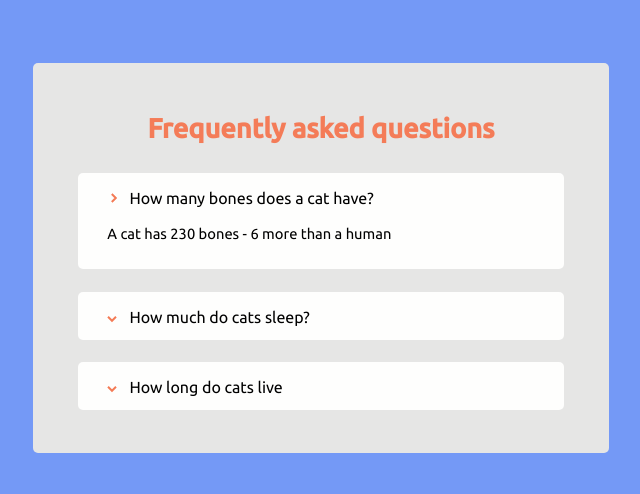
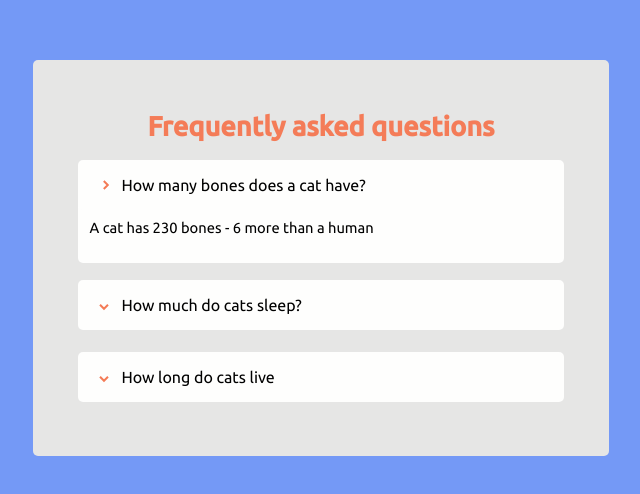
Before and after one commit to vkaren/faq-component, a plain HTML site: page index.html in a window 1280 px wide. Shown: the part 142-636 px from the top of the page, without its empty margins (319-959 px from the left). Drawn offline with Linux system fonts and the light colour scheme.

Commit message:
Add files via upload

```diff
--- a/index.html
+++ b/index.html
@@ -10,17 +10,25 @@
   <body>
     <div class="faq">
       <h1>Frequently asked questions</h1>
-      <div class="questions">
-        <p class="question"></p>
-        <div><p class="answer"></p></div>
+
+      <div class="question-box">
+        <div class="question">
+          <p class="question-text"></p>
+        </div>
+        <div class="answer"><p class="answer-text"></p></div>
       </div>
-      <div class="questions">
-        <p class="question"></p>
-        <div><p class="answer"></p></div>
+
+      <div class="question-box">
+        <div class="question">
+          <p class="question-text"></p>
+        </div>
+        <div class="answer"><p class="answer-text"></p></div>
       </div>
-      <div class="questions">
-        <p class="question"></p>
-        <div><p class="answer"></p></div>
+      <div class="question-box">
+        <div class="question">
+          <p class="question-text"></p>
+        </div>
+        <div class="answer"><p class="answer-text"></p></div>
       </div>
     </div>
     <script src="./script.js"></script>
--- a/script.js
+++ b/script.js
@@ -17,17 +17,16 @@ const faq = [
   },
 ];
 
-const questions = document.getElementsByClassName("questions");
+const questions = document.getElementsByClassName("question-box");
 
 Object.values(questions).map((question, i) => {
   question.id = i;
   question.addEventListener("click", onClickQuestion);
-  question.firstElementChild.innerText = faq[i].question;
+  question.firstElementChild.children[0].innerText = faq[i].question;
 
   if (faq[i].open) {
     question.classList.add("revealed");
     question.firstElementChild.classList.add("rotate");
-    question.lastElementChild.classList.add("revealed");
     question.lastElementChild.children[0].innerText = faq[i].answer;
   }
 });
@@ -40,14 +39,12 @@ function onClickQuestion(event) {
 
     curr.classList.remove("revealed");
     curr.firstElementChild.classList.remove("rotate");
-    curr.lastElementChild.classList.remove("revealed");
     curr.lastElementChild.children[0].innerText = "";
   } else {
     faq[curr.id].open = true;
 
     curr.classList.add("revealed");
     curr.firstElementChild.classList.add("rotate");
-    curr.lastElementChild.classList.add("revealed");
     curr.lastElementChild.children[0].innerText = faq[curr.id].answer;
   }
 }
--- a/style.css
+++ b/style.css
@@ -16,14 +16,6 @@ h1 {
   text-align: center;
   color: #f47c58;
 }
-.question {
-  font-size: 1em;
-  margin: 1em;
-}
-.answer {
-  font-size: 0.92em;
-  margin: 1.2em 2em;
-}
 .faq {
   display: flex;
   flex-direction: column;
@@ -34,27 +26,25 @@ h1 {
   border-radius: 5px;
   background: #e6e6e5;
 }
-.questions {
+.question-box {
+  position: relative;
+  z-index: 0;
   width: 95%;
-  margin: 0.7em 0;
+  height: 4.5em;
+  transition: all 0.8s linear;
+}
+.question,
+.answer {
   border-radius: 5px;
   background: #fefefd;
   cursor: pointer;
-  height: 3em;
-  transition: height 1s linear;
+  padding: 0 0.5em;
 }
-.questions div {
-  position: relative;
-  top: -35px;
-  opacity: 0;
-  transition: all 1s linear;
-}
-.questions.revealed {
-  height: 6em;
-}
-.questions .revealed {
-  opacity: 1;
-  top: 0;
+.question {
+  display: flex;
+  align-items: center;
+  justify-content: flex-start;
+  font-size: 1em;
 }
 .question::before {
   content: url(./icon-arrow-down.svg);
@@ -64,12 +54,28 @@ h1 {
 .question.rotate::before {
   transform: rotate(-90deg);
 }
+.answer {
+  position: relative;
+  top: -35px;
+  opacity: 0;
+  z-index: -1;
+  padding: 0.8em;
+  font-size: 0.92em;
+  transition: all 0.8s linear;
+}
+
+.question-box.revealed {
+  height: fit-content;
+}
+.revealed .answer {
+  opacity: 1;
+  top: -17px;
+}
 
 @media (max-device-width: 700px) {
   .faq {
+    justify-content: space-between;
+    min-height: 50%;
     width: 70%;
   }
-  .questions.revealed {
-    height: 8em;
-  }
 }
```
